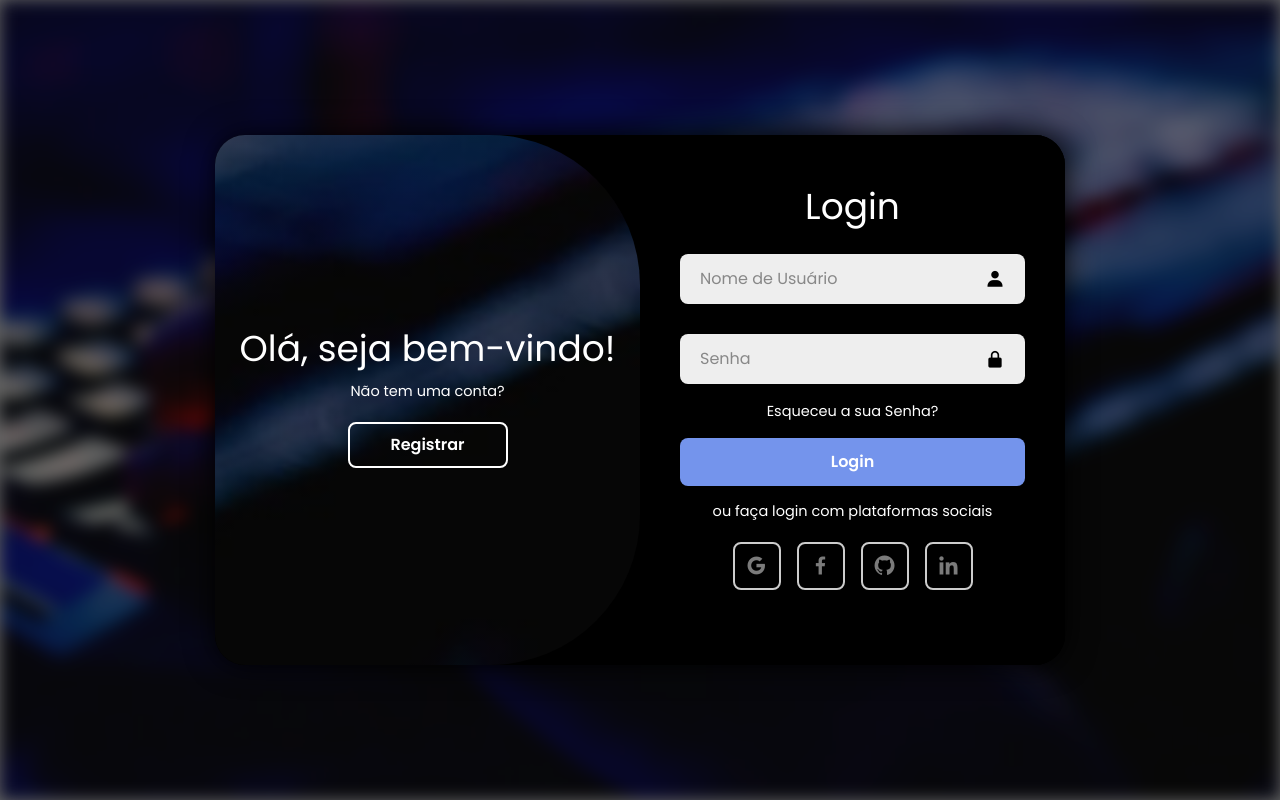
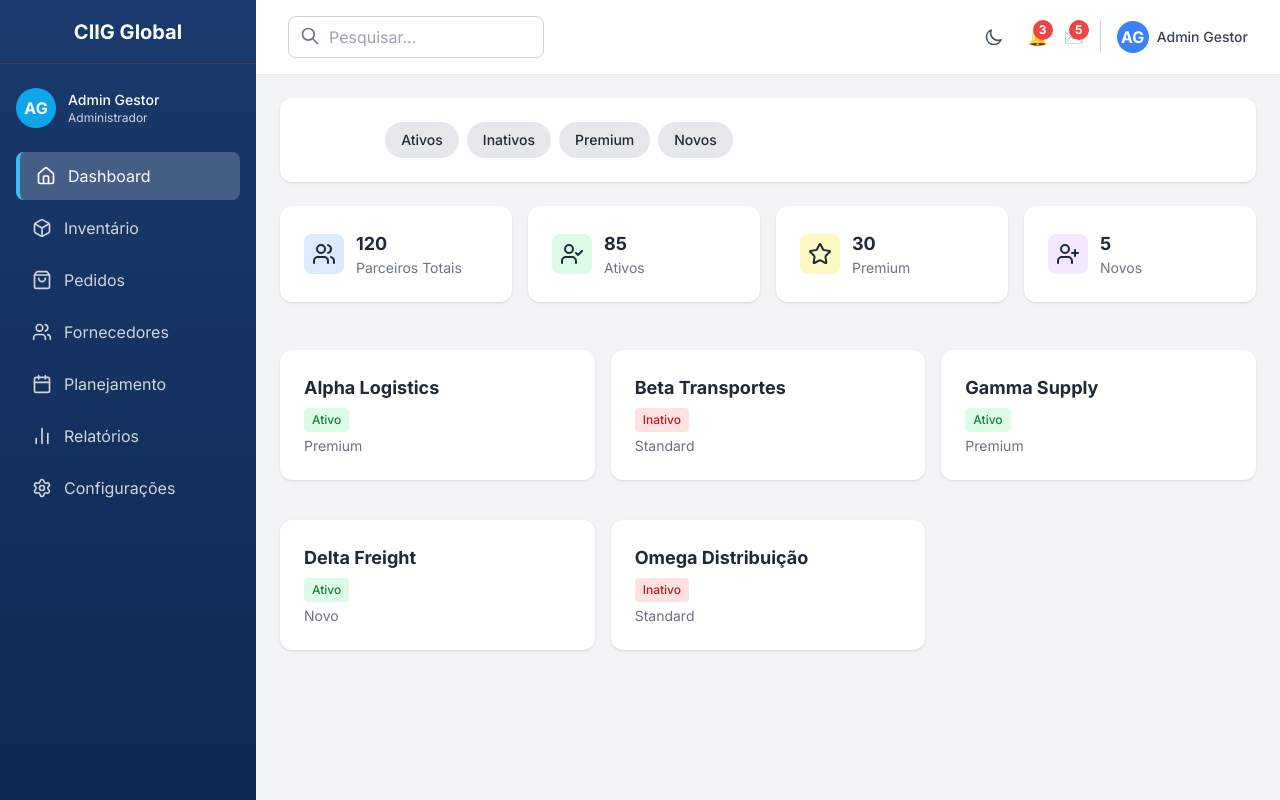
Before and after one commit to Draconic-Hacker/projeto_ciig_systems, a Vue app in the folder teste-imigracao/: page /fornecedores in a window 1280 px wide. Before the commit this address led to /login. Built offline with nearby package versions, Linux system fonts and the light colour scheme.

Commit message:
tela fornecedores migrada

```diff
--- /dev/null
+++ b/teste-imigracao/src/components/Partners/PartnerCard.vue
@@ -0,0 +1,41 @@
+<template>
+  <Card @click="openDetails" class="cursor-pointer hover:ring-2 hover:ring-primary-500 transition">
+    <h4 class="text-lg font-bold text-gray-800 dark:text-white mb-1">{{ partner.name }}</h4>
+    <p :class="['text-xs font-medium inline-block px-2 py-1 rounded', statusClass]">
+      {{ partner.status }}
+    </p>
+    <p class="mt-1 text-sm text-gray-500 dark:text-gray-300">{{ partner.type }}</p>
+  </Card>
+</template>
+
+<script setup>
+import { computed } from 'vue'
+import Card from '@/components/Common/Card.vue'
+
+const props = defineProps({
+  partner: {
+    type: Object,
+    required: true
+  }
+})
+
+const emit = defineEmits(['openDetails'])
+
+const openDetails = () => {
+  emit('openDetails', props.partner)
+}
+
+const statusClass = computed(() => {
+  switch (props.partner.status) {
+    case 'Ativo':
+      return 'bg-green-100 text-green-700 dark:bg-green-900/30 dark:text-green-300'
+    case 'Inativo':
+      return 'bg-red-100 text-red-700 dark:bg-red-900/30 dark:text-red-300'
+    default:
+      return 'bg-gray-100 text-gray-700 dark:bg-gray-700 dark:text-gray-300'
+  }
+})
+</script>
+
+<style scoped>
+</style>
--- /dev/null
+++ b/teste-imigracao/src/components/Partners/PartnerFilters.vue
@@ -0,0 +1,35 @@
+<template>
+  <Card>
+    <div class="flex flex-wrap gap-2">
+      <button
+        v-for="(filter, index) in filters"
+        :key="index"
+        @click="selectFilter(filter)"
+        :class="[
+          'px-4 py-2 rounded-full text-sm font-medium transition',
+          filter === selected ? 'bg-primary-500 text-white' : 'bg-gray-200 dark:bg-gray-700 dark:text-gray-300 hover:bg-primary-500 hover:text-white'
+        ]"
+      >
+        {{ filter }}
+      </button>
+    </div>
+  </Card>
+</template>
+
+<script setup>
+import { ref } from 'vue'
+import Card from '@/components/Common/Card.vue'
+
+const emit = defineEmits(['filterChanged'])
+
+const filters = ['Todos', 'Ativos', 'Inativos', 'Premium', 'Novos']
+const selected = ref('Todos')
+
+const selectFilter = (filter) => {
+  selected.value = filter
+  emit('filterChanged', filter)
+}
+</script>
+
+<style scoped>
+</style>
--- /dev/null
+++ b/teste-imigracao/src/components/Partners/PartnerList.vue
@@ -0,0 +1,50 @@
+<template>
+  <div class="grid grid-cols-1 md:grid-cols-2 lg:grid-cols-3 gap-4">
+    <PartnerCard
+      v-for="(partner, index) in filteredPartners"
+      :key="index"
+      :partner="partner"
+      @openDetails="openPartnerModal"
+    />
+  </div>
+</template>
+
+<script setup>
+import { ref, computed } from 'vue'
+import PartnerCard from '@/components/Partners/PartnerCard.vue'
+
+const props = defineProps({
+  filter: {
+    type: String,
+    default: 'Todos'
+  }
+})
+
+const emit = defineEmits(['openPartner'])
+
+const partners = ref([
+  { name: 'Alpha Logistics', status: 'Ativo', type: 'Premium' },
+  { name: 'Beta Transportes', status: 'Inativo', type: 'Standard' },
+  { name: 'Gamma Supply', status: 'Ativo', type: 'Premium' },
+  { name: 'Delta Freight', status: 'Ativo', type: 'Novo' },
+  { name: 'Omega Distribuição', status: 'Inativo', type: 'Standard' }
+])
+
+const filteredPartners = computed(() => {
+  if (props.filter === 'Todos') return partners.value
+  return partners.value.filter(p => {
+    if (props.filter === 'Ativos') return p.status === 'Ativo'
+    if (props.filter === 'Inativos') return p.status === 'Inativo'
+    if (props.filter === 'Premium') return p.type === 'Premium'
+    if (props.filter === 'Novos') return p.type === 'Novo'
+    return true
+  })
+})
+
+const openPartnerModal = (partner) => {
+  emit('openPartner', partner)
+}
+</script>
+
+<style scoped>
+</style>
--- /dev/null
+++ b/teste-imigracao/src/components/Partners/PartnerModal.vue
@@ -0,0 +1,33 @@
+<template>
+  <div class="fixed inset-0 z-50 bg-black bg-opacity-50 flex items-center justify-center">
+    <div class="bg-white dark:bg-gray-800 rounded-lg shadow-lg w-full max-w-lg p-6">
+      <h3 class="text-lg font-semibold text-gray-800 dark:text-white mb-4">Detalhes do Parceiro</h3>
+      <div class="space-y-2 text-sm text-gray-700 dark:text-gray-300">
+        <p><strong>Nome:</strong> {{ partner.name }}</p>
+        <p><strong>Status:</strong> {{ partner.status }}</p>
+        <p><strong>Tipo:</strong> {{ partner.type }}</p>
+        <p><strong>Contato:</strong> contato@{{ partner.name.replaceAll(' ', '').toLowerCase() }}.com</p>
+        <p><strong>Histórico:</strong> Última atualização há 3 dias.</p>
+      </div>
+      <div class="flex justify-end mt-4">
+        <button @click="$emit('close')" class="px-4 py-2 bg-primary-500 hover:bg-primary-600 text-white rounded">
+          Fechar
+        </button>
+      </div>
+    </div>
+  </div>
+</template>
+
+<script setup>
+const props = defineProps({
+  partner: {
+    type: Object,
+    required: true
+  }
+})
+
+defineEmits(['close'])
+</script>
+
+<style scoped>
+</style>
--- /dev/null
+++ b/teste-imigracao/src/components/Partners/PartnerStats.vue
@@ -0,0 +1,30 @@
+<template>
+  <div class="grid grid-cols-1 md:grid-cols-2 lg:grid-cols-4 gap-4 mb-6">
+    <Card v-for="(stat, index) in stats" :key="index">
+      <div class="flex items-center space-x-3">
+        <div :class="[stat.iconBg, 'p-2 rounded-lg']">
+          <component :is="stat.icon" class="w-6 h-6" />
+        </div>
+        <div>
+          <h4 class="text-lg font-bold text-gray-800 dark:text-white">{{ stat.value }}</h4>
+          <p class="text-sm text-gray-500 dark:text-gray-300">{{ stat.label }}</p>
+        </div>
+      </div>
+    </Card>
+  </div>
+</template>
+
+<script setup>
+import { Users, UserCheck, Star, UserPlus } from 'lucide-vue-next'
+import Card from '@/components/Common/Card.vue'
+
+const stats = [
+  { label: 'Parceiros Totais', value: 120, icon: Users, iconBg: 'bg-blue-100 dark:bg-blue-900/30' },
+  { label: 'Ativos', value: 85, icon: UserCheck, iconBg: 'bg-green-100 dark:bg-green-900/30' },
+  { label: 'Premium', value: 30, icon: Star, iconBg: 'bg-yellow-100 dark:bg-yellow-900/30' },
+  { label: 'Novos', value: 5, icon: UserPlus, iconBg: 'bg-purple-100 dark:bg-purple-900/30' }
+]
+</script>
+
+<style scoped>
+</style>
--- a/teste-imigracao/src/router/index.js
+++ b/teste-imigracao/src/router/index.js
@@ -5,6 +5,7 @@ import TelaOuvidoria from '@/views/TelaOuvidoria.vue'
 import HomeMenu from '@/views/TelaHome.vue'
 import TelaDashboard from '@/views/TelaDashboard.vue'
 import TelaPerfil from '@/views/TelaPerfil.vue'
+import TelaFornecedores from '@/views/TelaFornecedores.vue'
 
 const routes = [
   // { path: '/', component: TelaOuvidoria },
@@ -14,6 +15,7 @@ const routes = [
   { path: '/home', component: HomeMenu },
   { path: '/ouvidoria', component: TelaOuvidoria },
   { path: '/dashboard', component: TelaDashboard },
+  { path: '/fornecedores', component: TelaFornecedores },
   { path: '/:pathMatch(.*)*', redirect: '/' }
 ]
 
--- /dev/null
+++ b/teste-imigracao/src/views/TelaFornecedores.vue
@@ -0,0 +1,54 @@
+<template>
+  <div class="flex min-h-screen bg-gray-100 dark:bg-gray-900 text-gray-800 dark:text-gray-100">
+    <!-- Sidebar -->
+    <Sidebar />
+
+    <!-- Conteúdo Principal -->
+    <div class="flex-1 flex flex-col">
+      <TopNav />
+
+      <main class="flex-1 overflow-y-auto p-6 space-y-6">
+        <PartnerFilters @filterChanged="setFilter" />
+        <PartnerStats />
+        <PartnerList :filter="activeFilter" @openPartner="openPartnerDetails" />
+      </main>
+    </div>
+
+    <!-- Modal de Detalhes do Parceiro -->
+    <PartnerModal
+      v-if="selectedPartner"
+      :partner="selectedPartner"
+      @close="closePartnerModal"
+    />
+  </div>
+</template>
+
+<script setup>
+import { ref } from 'vue'
+
+import Sidebar from '@/components/Layout/Sidebar.vue'
+import TopNav from '@/components/Layout/TopNav.vue'
+
+import PartnerFilters from '@/components/Partners/PartnerFilters.vue'
+import PartnerStats from '@/components/Partners/PartnerStats.vue'
+import PartnerList from '@/components/Partners/PartnerList.vue'
+import PartnerModal from '@/components/Partners/PartnerModal.vue'
+
+const activeFilter = ref('Todos')
+const selectedPartner = ref(null)
+
+const setFilter = (filter) => {
+  activeFilter.value = filter
+}
+
+const openPartnerDetails = (partner) => {
+  selectedPartner.value = partner
+}
+
+const closePartnerModal = () => {
+  selectedPartner.value = null
+}
+</script>
+
+<style scoped>
+</style>
--- a/teste-imigracao/src/views/TelaHome.vue
+++ b/teste-imigracao/src/views/TelaHome.vue
@@ -18,7 +18,7 @@
                 <span>DESCONTOS</span>
             </button>
 
-            <button class="menu-item">
+            <button @click="RedirectFornecedores" class="menu-item">
                 <i class="fas fa-store"></i>
                 <span>FORNECEDORES</span>
             </button>
@@ -66,6 +66,10 @@ function RedirectPerfil(){
     router.push('/perfil')
 }
 
+function RedirectFornecedores(){
+    router.push('/fornecedores')
+}
+
 </script>
 
 <style scoped>
```
